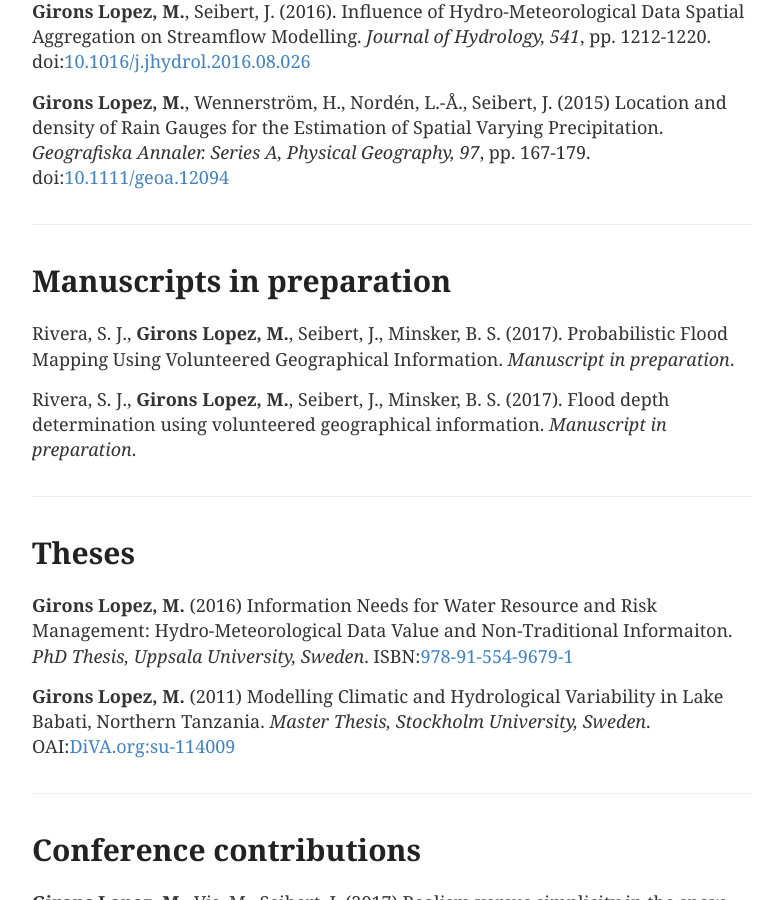
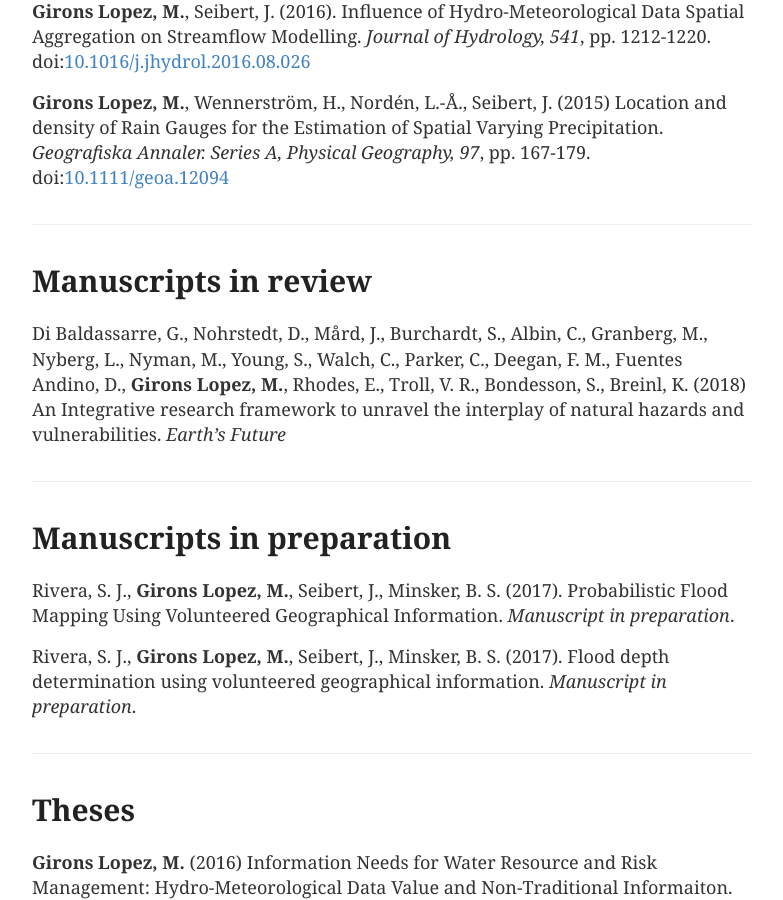
Before and after one commit to GironsLopez/GironsLopez.github.io, a Jekyll site: the page built from publications/index.md, in a window 1280 px wide and 900 px high, scrolled down 699 px. Shown: the whole window, without its empty margins (248-1031 px from the left). Built offline with Jekyll 4.4.1, drawn with Linux system fonts in a browser that asks for light colours.

Commit message:
Add publication under review

```diff
--- a/publications/index.md
+++ b/publications/index.md
@@ -15,6 +15,12 @@ Mbanguka, R. P., Lyon, S. W., Holmgren, K., **Girons Lopez, M.**, Jarsjö, J. (2
 **Girons Lopez, M.**, Seibert, J. (2016). Influence of Hydro-Meteorological Data Spatial Aggregation on Streamflow Modelling. *Journal of Hydrology, 541*, pp. 1212-1220. doi:[10.1016/j.jhydrol.2016.08.026](http://www.sciencedirect.com/science/article/pii/S0022169416305170){:target="_blank"}
 
 **Girons Lopez, M.**, Wennerström, H., Nordén, L.-Å., Seibert, J. (2015) Location and density of Rain Gauges for the Estimation of Spatial Varying Precipitation. *Geografiska Annaler. Series A, Physical Geography, 97*, pp. 167-179. doi:[10.1111/geoa.12094](http://onlinelibrary.wiley.com/doi/10.1111/geoa.12094/abstract){:target="_blank"}
+
+<div class="line-separator"></div>
+
+# Manuscripts in review
+
+Di Baldassarre, G., Nohrstedt, D., Mård, J., Burchardt, S., Albin, C., Granberg, M., Nyberg, L., Nyman, M., Young, S., Walch, C., Parker, C., Deegan, F. M., Fuentes Andino, D., **Girons Lopez, M.**, Rhodes, E., Troll, V. R., Bondesson, S., Breinl, K. (2018) An Integrative research framework to unravel the interplay of natural hazards and vulnerabilities. *Earth's Future*
 
 <div class="line-separator"></div>
 
```
